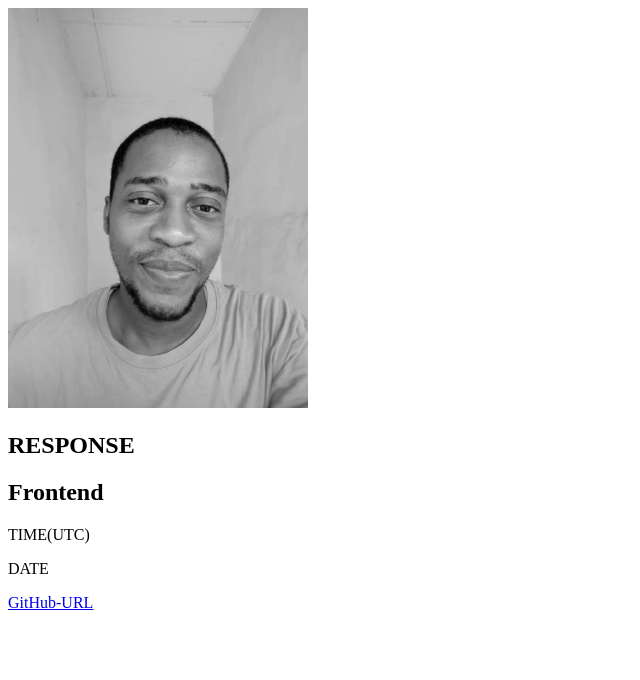
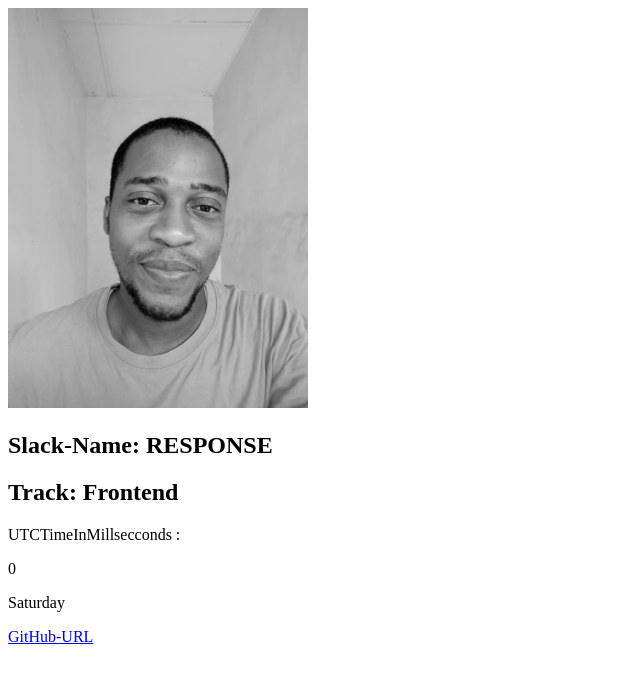
Before and after one commit to Response051/hngX-basic-1, a plain HTML site: page index.html in a window 1280 px wide. Shown: the whole page, without its empty margins (0-640 px from the left). Drawn offline with Linux system fonts and the light colour scheme.

Commit message:
ALL html updates were effected

```diff
--- a/index.html
+++ b/index.html
@@ -4,27 +4,37 @@
     <meta charset="UTF-8" />
     <meta name="viewport" content="width=device-width, initial-scale=1.0" />
     <link rel="stylesheet" href="index.css" type="text/css" />
-    <script src="index.js"></script>
+
     <title>Facecard-HNGx</title>
   </head>
   <body>
     <section>
       <div>
-        <img data-testid="slackDisplayImage" src="./image/sopuruchi1.jpg" />
+        <img
+          data-testid="slackDisplayImage"
+          alt="RESPONSE"
+          src="./image/sopuruchi1.jpg"
+        />
       </div>
       <div>
-        <h2 data-testid="slackUserName">RESPONSE</h2>
-        <h2 data-testid="myTrack">Frontend</h2>
-      </div>
-      <div data-testid="">
-        <p data-testid="">TIME(UTC)</p>
-        <p data-testid="">DATE</p>
+        <h2 data-testid="slackUserName">Slack-Name: RESPONSE</h2>
+        <h2 data-testid="myTrack">Track: Frontend</h2>
       </div>
       <div>
-        <p data-testid="">
+        <span>
+          UTCTimeInMillsecconds :
+          <p id="currentUTC" class="UTC" data-testid="currentUTCTime"></p>
+        </span>
+        <span
+          ><p id="currentDay" class="day" data-testid="currentDayOfTheWeek"></p
+        ></span>
+      </div>
+      <div>
+        <p data-testid="githubURL" class="github">
           <a href="https://github.com/Response051/hngX-basic-1">GitHub-URL</a>
         </p>
       </div>
     </section>
+    <script src="index.js"></script>
   </body>
 </html>
```
